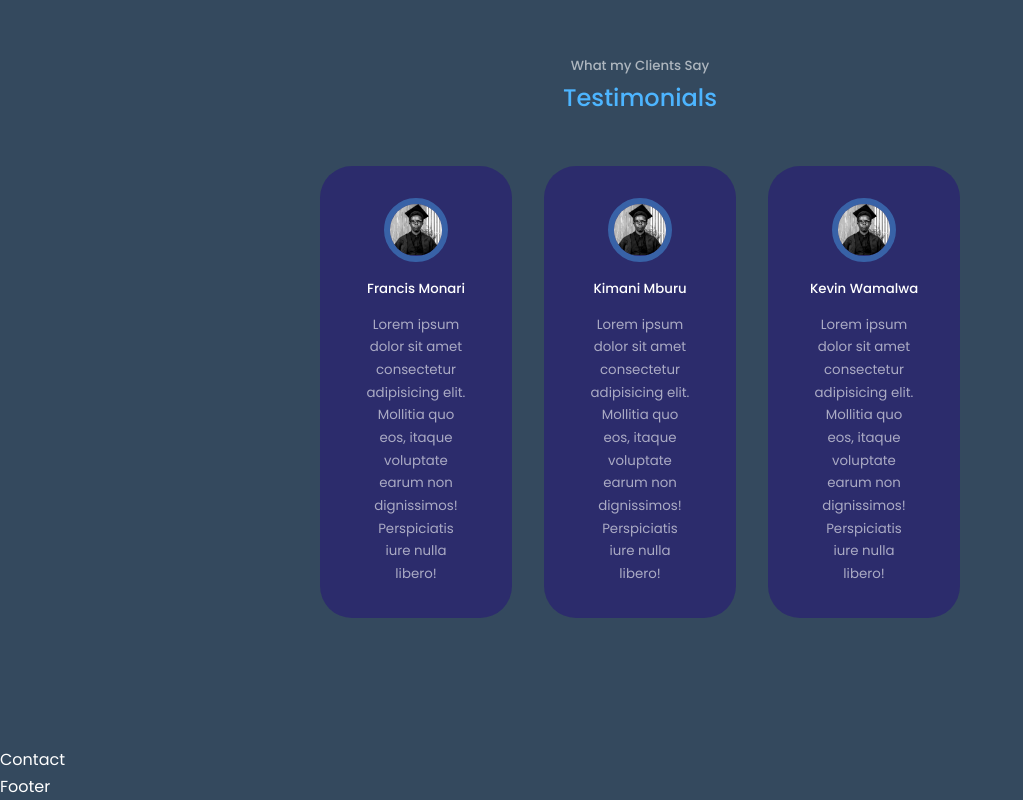
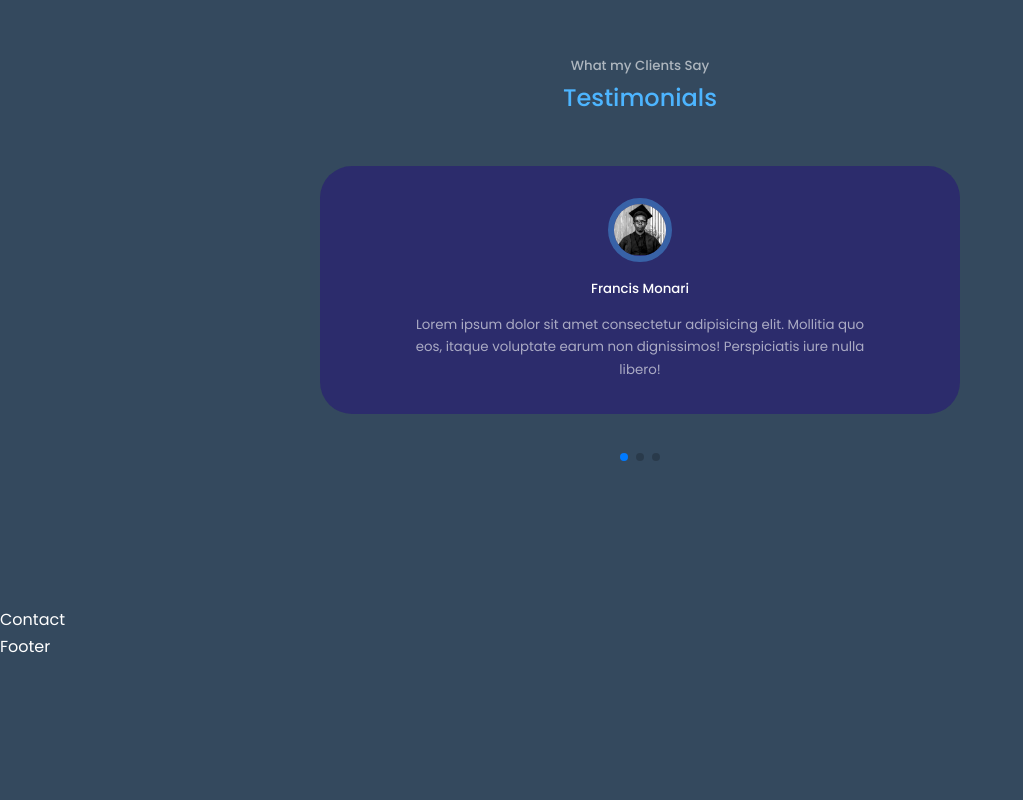
Before and after one commit to monari1/react_portfolio, a React (Create React App) app in the folder portfolio_final/: page / in a window 1280 px wide. Shown: the part 4605-5405 px from the top of the page, without its empty margins (0-1023 px from the left). After the commit the page ends 5265 px from the top, so only its background shows below. Built offline with nearby package versions, Linux system fonts and the light colour scheme.

Commit message:
done with portfolio

```diff
--- a/portfolio_final/package.json
+++ b/portfolio_final/package.json
@@ -9,6 +9,7 @@
     "react": "^18.2.0",
     "react-dom": "^18.2.0",
     "react-scripts": "5.0.1",
+    "swiper": "^11.0.5",
     "web-vitals": "^2.1.4"
   },
   "scripts": {
--- a/portfolio_final/src/components/testimonials/Testimonials.css
+++ b/portfolio_final/src/components/testimonials/Testimonials.css
@@ -1,11 +1,6 @@
 .container.testimonials_container{
-    display: grid;
-    gap: 2rem;
     width: 50%;
-    grid-template-columns: 2fr 2fr 2fr;
-
-
-
+    padding-bottom: 4rem;
 }
 
 .client_avatar{
--- a/portfolio_final/src/components/testimonials/Testimonials.jsx
+++ b/portfolio_final/src/components/testimonials/Testimonials.jsx
@@ -1,6 +1,15 @@
 import React from 'react'
 import IMAGE from '../../assets/grad2 (1).jpg'
 import './Testimonials.css'
+import { Pagination } from 'swiper/modules';
+
+// import Swiper core and required modules
+import 'swiper/css';
+
+import { Swiper, SwiperSlide } from 'swiper/react';
+
+// Import Swiper styles
+import 'swiper/css/pagination';
 
 const data =
 
@@ -26,23 +35,29 @@
     <section>
         <h5>What my Clients Say</h5>
         <h2>Testimonials</h2>
-        <div className="container testimonials_container">
+        <Swiper className="container testimonials_container"
+         modules={[ Pagination]}
+         spaceBetween={40}
+         slidesPerView={1}
+         pagination={{ clickable: true }}
+
+        >
           {
             data.map(({avatar, name, review}, index)=>{
               return(
-                <article key={index} className='testimonial'>
+                <SwiperSlide key={index} className='testimonial'>
                   <div className="client_avatar">
                     <img src={avatar} alt="" />
                   </div>
                   <h5 className='client_name'> {name}</h5>
                   <small className='client_review'>{review} </small>
-                </article>
+                </SwiperSlide>
               )
 
             })
           }
 
-        </div>
+        </Swiper>
     </section>
 
 
```
Also changed, not shown: 1 other file (tests, documents, lock files or other folders).
